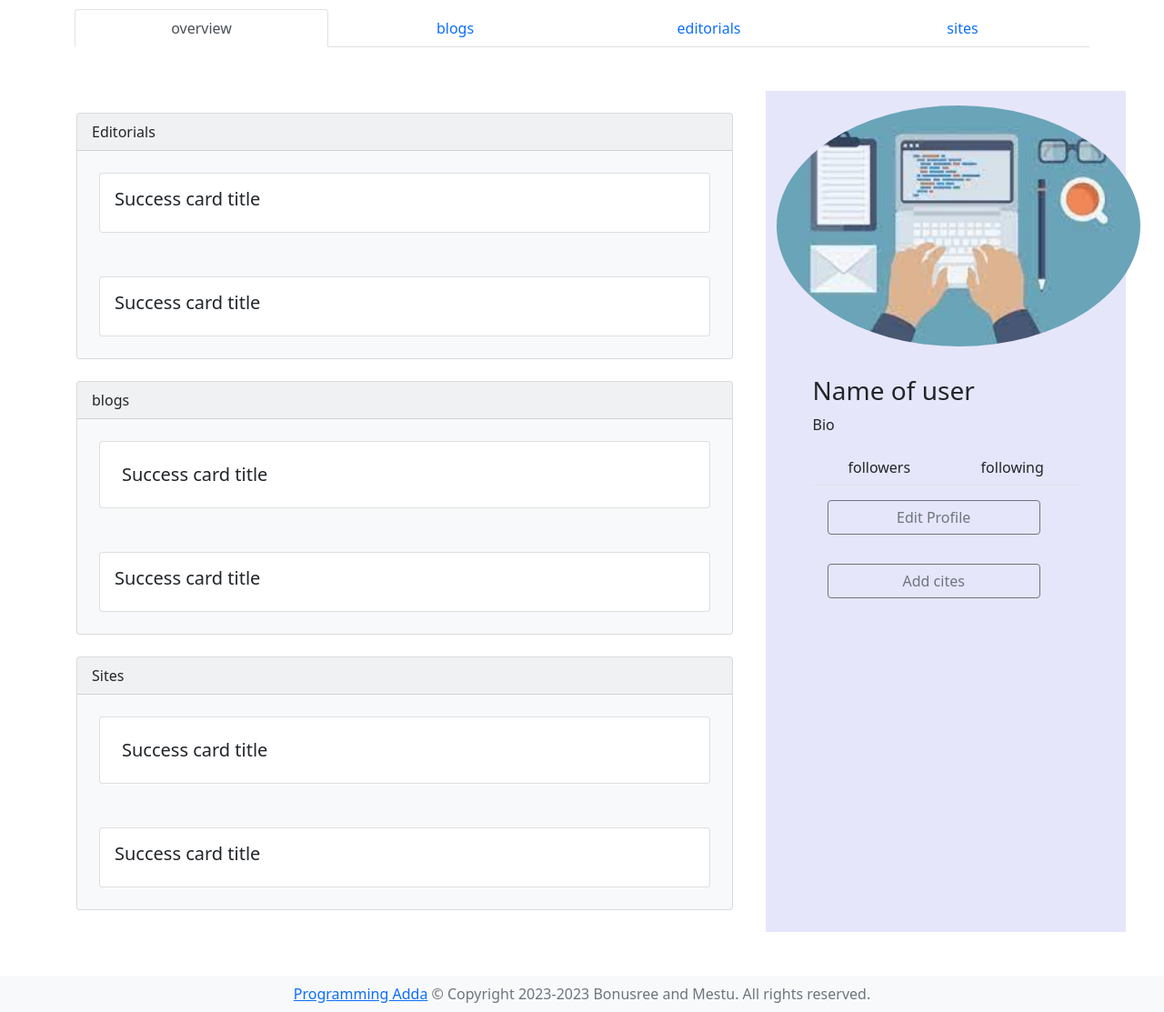
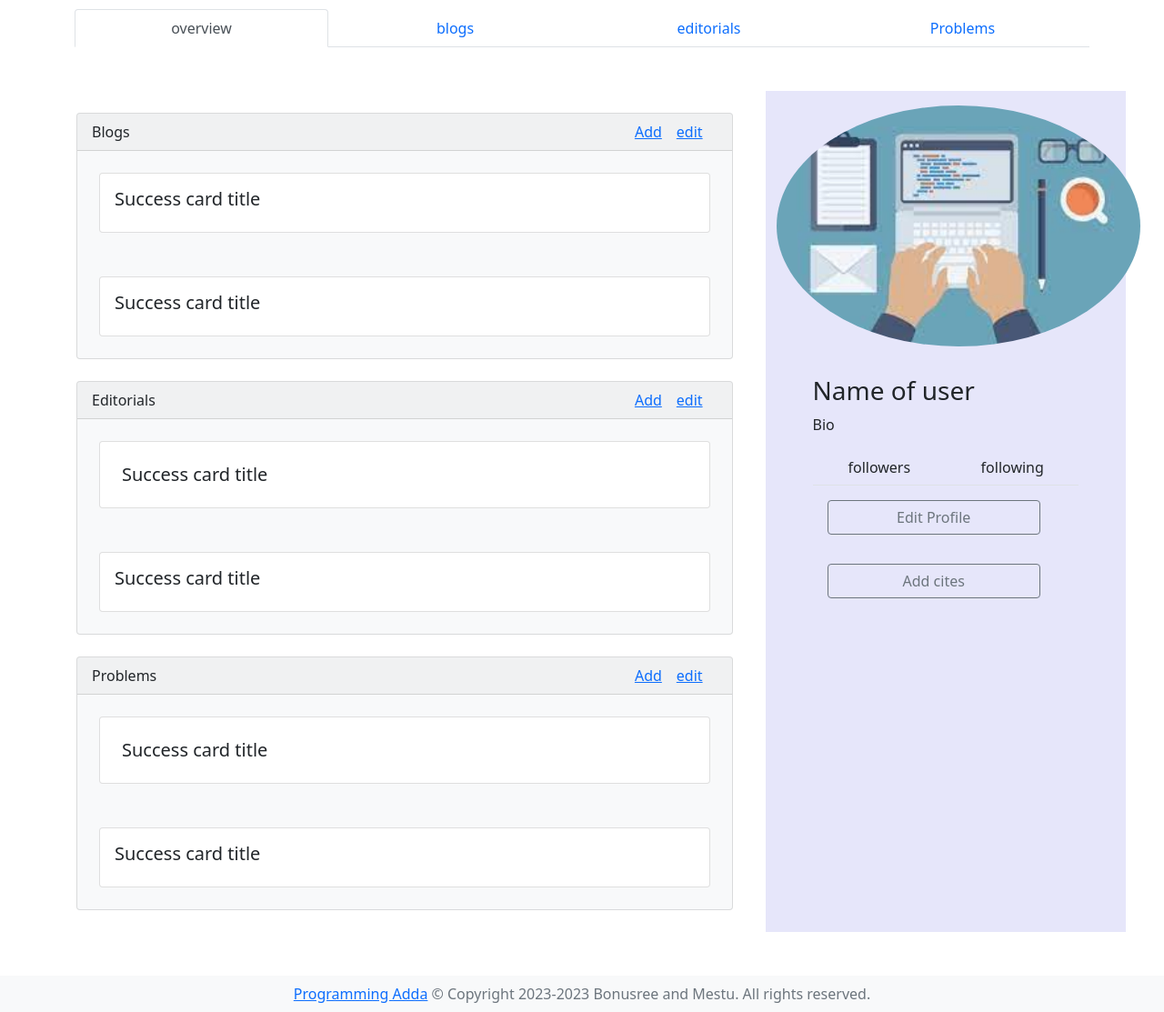
Before and after one commit to Bonusree/programming_adda, a Django app: page /profile/ in a window 1280 px wide. Shown: the part 46-1159 px from the top of the page at 91% size. Run offline with Django 4.2, Linux system fonts and the light colour scheme; some libraries are stand-ins or nearby versions.

Commit message:
edit profile

```diff
--- a/account/views.py
+++ b/account/views.py
@@ -1,4 +1,4 @@
-# from django.shortcuts import render
+ # from django.shortcuts import render
 # from django.shortcuts import render,HttpResponse,redirect
 # from django.contrib.auth.models import User
 # from .models import Account
@@ -93,10 +93,10 @@ def homePage(request):
         if user is not None:
             login(request,user)
             msg='successful'
-            return render (request,'home.html', {'msg':msg})
+            return render (request,'home.html', {'message':msg})
         else:
             msg="Username or Password is incorrect!!!"
-            return render (request,'login.html', {'msg':msg})
+            return render (request,'login.html', {'message':msg})
 
     return render (request,'home.html')
 
--- a/templates/profile.html
+++ b/templates/profile.html
@@ -20,7 +20,7 @@
       <a class="nav-link" href="#section3">editorials</a>
     </li>
     <li class="nav-item">
-      <a class="nav-link" href="#section4">sites</a>
+      <a class="nav-link" href="#section4">Problems</a>
     </li>
   </ul>
 </div>
@@ -31,8 +31,12 @@
 <div class="container-fluid m-5" style="width: 93%;" >
   <div class="row">
     <div class="col-8" >
-      <div id="section1" class="card text-dark bg-light m-4" style="max-width: 50rem;">
-        <div class="card-header">Editorials</div>
+      <div id="section2" class="card text-dark bg-light m-4" style="max-width: 50rem;">
+        <div class="card-header d-inline-flex ">
+          <div class="flex-fill">Blogs</div>
+          <div><a href="/addeditorial">Add</a></div>
+          <div class="mx-3"><a href="/editEditorial">edit</a></div>
+        </div>
         <div  class="card m-4 p-3">
           <h5 class="card-title">Success card title</h5>
         </div>
@@ -40,8 +44,12 @@
           <h5 class="card-title">Success card title</h5>
         </div>
       </div>
-      <div id="section2" class="card text-dark bg-light m-4" style="max-width: 50rem;">
-        <div class="card-header">blogs</div>
+      <div id="section3" class="card text-dark bg-light m-4" style="max-width: 50rem;">
+        <div class="card-header d-inline-flex ">
+          <div class="flex-fill">Editorials</div>
+          <div><a href="/addeditorial">Add</a></div>
+          <div class="mx-3"><a href="/editEditorial">edit</a></div>
+        </div>
         <div  class="card m-4 p-3">
           <h5 class="card-title m-2">Success card title</h5>
         </div>
@@ -49,8 +57,12 @@
           <h5 class="card-title">Success card title</h5>
         </div>
       </div>
-      <div id="section3" class="card text-dark bg-light m-4" style="max-width: 50rem;">
-        <div class="card-header">Sites</div>
+      <div id="section4" class="card text-dark bg-light m-4" style="max-width: 50rem;">
+        <div class="card-header d-inline-flex ">
+          <div class="flex-fill">Problems</div>
+          <div><a href="/addeditorial">Add</a></div>
+          <div class="mx-3"><a href="/editEditorial">edit</a></div>
+        </div>
         <div  class="card m-4 p-3">
           <h5 class="card-title m-2">Success card title</h5>
         </div>
```
